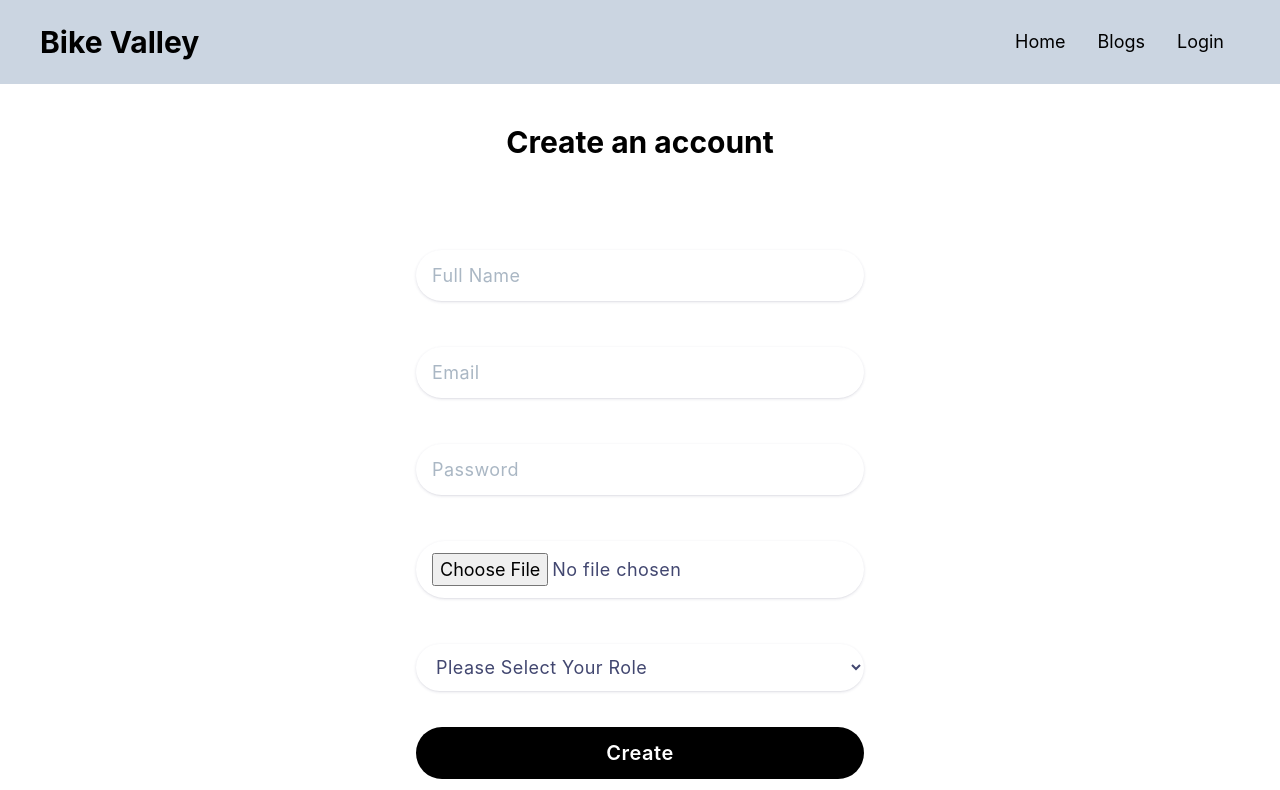
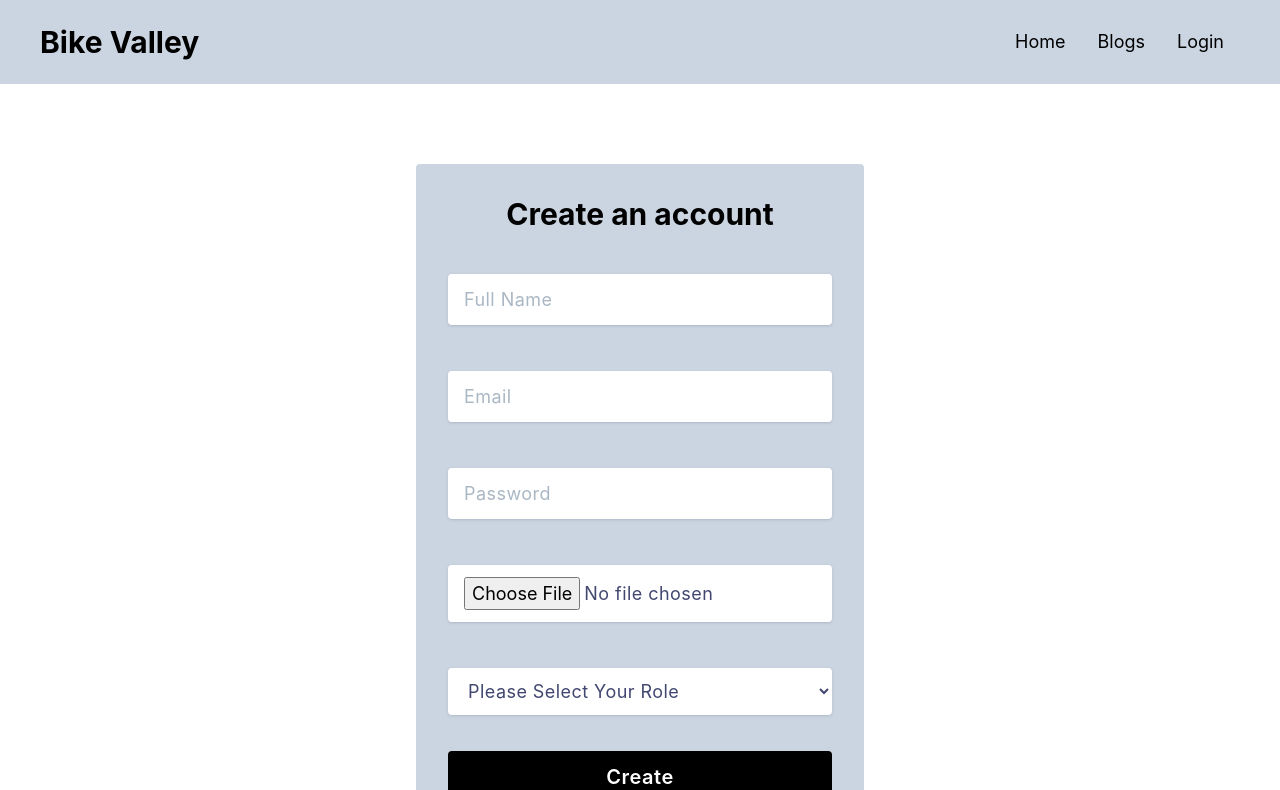
Before and after one commit to Mahedi-junior/bike-valley-client-ass12, a React (Create React App) app: page /register in a window 1280 px wide. Shown: the top 790 px of the page. Built offline with nearby package versions, Linux system fonts and the light colour scheme; no server answers.

Commit message:
seller and buyer role added

```diff
--- a/src/Pages/Login/Login.js
+++ b/src/Pages/Login/Login.js
@@ -76,7 +76,7 @@ const Login = () => {
 
       <form
         onSubmit={handleSubmit(handleLogin)}
-        className="lg:max-w-md md:max-w-md max-w-sm mx-auto lg:bg-gray-300 p-10 rounded"
+        className="lg:max-w-md md:max-w-md max-w-sm mx-auto bg-slate-300 p-10 rounded"
       >
         <h3 className="text-3xl font-bold text-center mb-8">Please Login!</h3>
 
--- a/src/Pages/Register/Register.js
+++ b/src/Pages/Register/Register.js
@@ -143,12 +143,13 @@ const Register = () => {
 
   return (
     <div className="my-10 px-10">
-      <h3 className="text-3xl font-bold text-center mb-8">Create an account</h3>
-
       <form
         onSubmit={handleSubmit}
-        className="lg:max-w-md md:max-w-md max-w-sm mx-auto"
+        className="lg:max-w-md md:max-w-md max-w-sm mx-auto bg-slate-300 p-8 rounded"
       >
+        <h3 className="text-3xl font-bold text-center mb-8">
+          Create an account
+        </h3>
         <div className="grid grid-cols-1 gap-4">
           <input
             type="text"
@@ -156,7 +157,7 @@ const Register = () => {
             placeholder="Full Name"
             value={userInfo.name}
             onChange={handleName}
-            className="outline-none border border-gray-500 focus:border-black pl-4 py-3 rounded-full"
+            className="outline-none border border-gray-500 focus:border-black pl-4 py-3 rounded"
           />
           <input
             type="email"
@@ -164,7 +165,7 @@ const Register = () => {
             placeholder="Email"
             value={userInfo.email}
             onChange={handleEmail}
-            className="outline-none border border-gray-500 focus:border-black pl-4 py-3 rounded-full"
+            className="outline-none border border-gray-500 focus:border-black pl-4 py-3 rounded"
           />
           <input
             type="password"
@@ -172,20 +173,20 @@ const Register = () => {
             placeholder="Password"
             value={userInfo.password}
             onChange={handlePassword}
-            className="outline-none border border-gray-500 focus:border-black pl-4 py-3 rounded-full"
+            className="outline-none border border-gray-500 focus:border-black pl-4 py-3 rounded"
           />
           <input
             type="file"
             name="img"
             required
             placeholder="Photo"
-            className="outline-none border border-gray-500 focus:border-black pl-4 py-3 rounded-full"
+            className="outline-none border border-gray-500 focus:border-black pl-4 py-3 rounded"
           />
           <select
             value={userInfo.role}
             required
             onChange={handleRole}
-            className="outline-none border border-gray-500 focus:border-black pl-4 py-3 rounded-full"
+            className="outline-none border border-gray-500 focus:border-black pl-4 py-3 rounded"
           >
             <option value="Please Select Your Role" selected disabled>
               Please Select Your Role
@@ -196,7 +197,7 @@ const Register = () => {
           <button
             className={`${
               loading ? "bg-white" : "bg-black"
-            } rounded-full text-white font-semibold text-xl -tracking-tight py-3 `}
+            } rounded text-white font-semibold text-xl -tracking-tight py-3 `}
           >
             {loading ? <Loader /> : "Create"}
           </button>
@@ -212,7 +213,7 @@ const Register = () => {
       <div className="lg:max-w-md md:max-w-md max-w-sm mx-auto mt-2.4">
         <button
           onClick={handleGoogleLogin}
-          className="rounded-full text-black border border-black font-semibold text-xl -tracking-tight py-3 w-full"
+          className="rounded text-black border hover:bg-green-400 border-black font-semibold text-xl -tracking-tight py-3 w-full"
         >
           {gLoading ? <Loader /> : "Login With Google"}
         </button>
```
